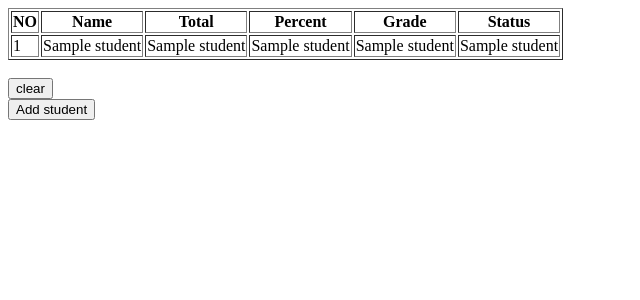
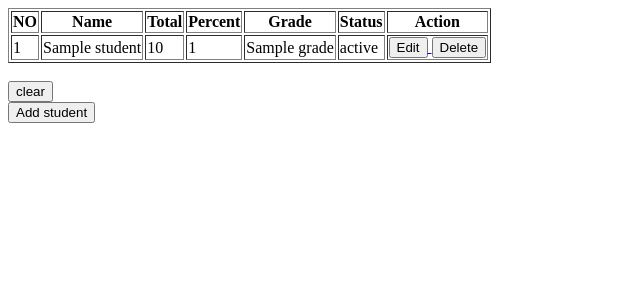
Before and after one commit to shubhamJangilwad/Login_system-, a Flask app: template templates/view.html in a window 1280 px wide. Shown: the top 300 px of the page, without its empty margins (0-640 px from the left). Run offline with Flask 3, Linux system fonts and the light colour scheme; the template is opened without the code that fills it: most values are stand-ins (such as "Sample title", 1, 10 or a date in 2020).

Commit message:
add update and delete

```diff
--- a/app.py
+++ b/app.py
@@ -1,6 +1,5 @@
 from flask import Flask, render_template,request,session,redirect
 import sqlite3
-
 
 app = Flask(__name__)
 app.secret_key = "abc123"
@@ -52,9 +51,9 @@ def save():
     if "user" not in session:
         return redirect("/")
     name = request.form.get("name")
-    m1 = int(request.form.get("mark1" ))
-    m2 = int(request.form.get("mark2" ))
-    m3 = int(request.form.get("mark3" ))
+    m1 = int(request.form.get("mark1" )or 0)
+    m2 = int(request.form.get("mark2" )or 0)
+    m3 = int(request.form.get("mark3" )or 0)
 
     total = m1 + m2 + m3
     percent = round( total /3 ,2)
@@ -73,12 +72,22 @@ def save():
     else:
         status = "Fail"
 
+    students = {
+        "name": name,
+        "total":total,
+        "percent":percent,
+        "grade":grade,
+        "status":status
+    }
+
     conn = sqlite3.connect("students.db")
     cursor = conn.cursor()
 
     cursor.execute(
-        "INSERT INTO students (name, total, percent, grade, status) VALUES (?, ?, ?, ?, ?)",
-        (name, total, percent, grade, status)
+        "INSERT INTO students (name, total, percent, grade, status) VALUES (:name, :total, :percent, :grade, :status)",
+        students
+
+
     )
 
     conn.commit()
@@ -92,11 +101,24 @@ def view():
         cursor = conn.cursor()
 
         cursor.execute("SELECT * FROM students")
-        students = cursor.fetchall()
+        rows = cursor.fetchall()
+
         conn.close()
+
+        students = []
+
+        for r in rows:
+            student = {
+                "id": r[0],
+                "name": r[1],
+                "total": r[2],
+                "percent": r[3],
+                "grade": r[4],
+                "status": r[5]
+            }
+            students.append(student)
+
         return render_template("view.html", students=students)
-
-
     else:
         return redirect("/")
 
@@ -106,6 +128,83 @@ def clear():
     cursor = conn.cursor()
 
     cursor.execute("DELETE FROM students")
+
+    conn.commit()
+    conn.close()
+
+    return redirect("/view")
+
+@app.route("/delete/<int:id>")
+def delete(id):
+    if "user" not in session:
+        return redirect("/")
+
+    conn = sqlite3.connect("students.db")
+    cursor = conn.cursor()
+
+    cursor.execute("DELETE FROM students WHERE id = ?", (id,))
+
+    conn.commit()
+    conn.close()
+
+    return redirect("/view")
+
+@app.route("/edit/<int:id>")
+def edit(id):
+    if "user" not in session:
+        return redirect("/")
+
+    conn = sqlite3.connect("students.db")
+    cursor = conn.cursor()
+
+    cursor.execute("SELECT * FROM students WHERE id = ?", (id,))
+    row = cursor.fetchone()
+
+    conn.close()
+
+    student = {
+        "id": row[0],
+        "name": row[1],
+        "total": row[2],
+        "percent": row[3],
+        "grade": row[4],
+        "status": row[5]
+    }
+
+    return render_template("edit.html", student=student)
+
+@app.route("/update/<int:id>", methods=["POST"])
+def update(id):
+    if "user" not in session:
+        return redirect("/")
+
+    name = request.form.get("name")
+    m1 = int(request.form.get("mark1") or 0)
+    m2 = int(request.form.get("mark2") or 0)
+    m3 = int(request.form.get("mark3") or 0)
+
+    total = m1 + m2 + m3
+    percent = round(total / 3, 2)
+
+    if percent >= 80:
+        grade = "A"
+    elif percent >= 60:
+        grade = "B"
+    elif percent >= 40:
+        grade = "C"
+    else:
+        grade = "F"
+
+    status = "Pass" if percent >= 40 else "Fail"
+
+    conn = sqlite3.connect("students.db")
+    cursor = conn.cursor()
+
+    cursor.execute("""
+        UPDATE students
+        SET name=?, total=?, percent=?, grade=?, status=?
+        WHERE id=?
+    """, (name, total, percent, grade, status, id))
 
     conn.commit()
     conn.close()
--- a/templates/view.html
+++ b/templates/view.html
@@ -13,16 +13,25 @@
         <th>Percent</th>
         <th>Grade</th>
         <th>Status</th>
+        <th>Action</th>
     </tr>
 
     {% for s in students %}
     <tr>
-        <td>{{ loop.index }}
-        <td>{{ s[1] }}</td>
-        <td>{{ s[2] }}</td>
-        <td>{{ s[3] }}</td>
-        <td>{{ s[4] }}</td>
-        <td>{{ s[5] }}</td>
+        <td>{{ loop.index }}</td>
+        <td>{{ s.name }}</td>
+        <td>{{ s.total }}</td>
+        <td>{{ s.percent }}</td>
+        <td>{{ s.grade }}</td>
+        <td>{{ s.status }}</td>
+        <td>
+            <a href="/edit/{{ s.id }}">
+        <button>Edit</button>
+            </a>
+            <a href="/delete/{{ s.id }}">
+        <button>Delete</button>
+            </a>
+        </td>
     </tr>
     {% endfor %}
 </table>
```
Also changed, not shown: templates/edit.html (added, +18 -0 lines), students.db.
